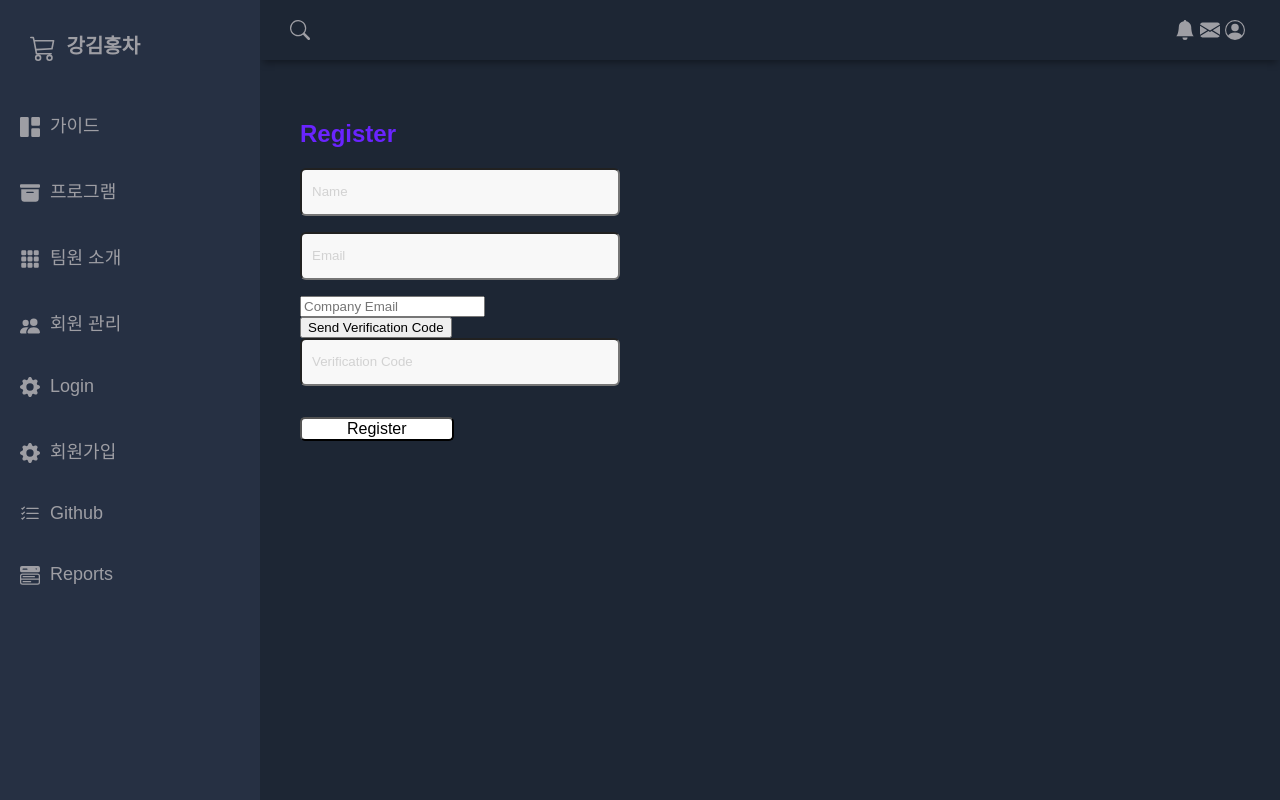
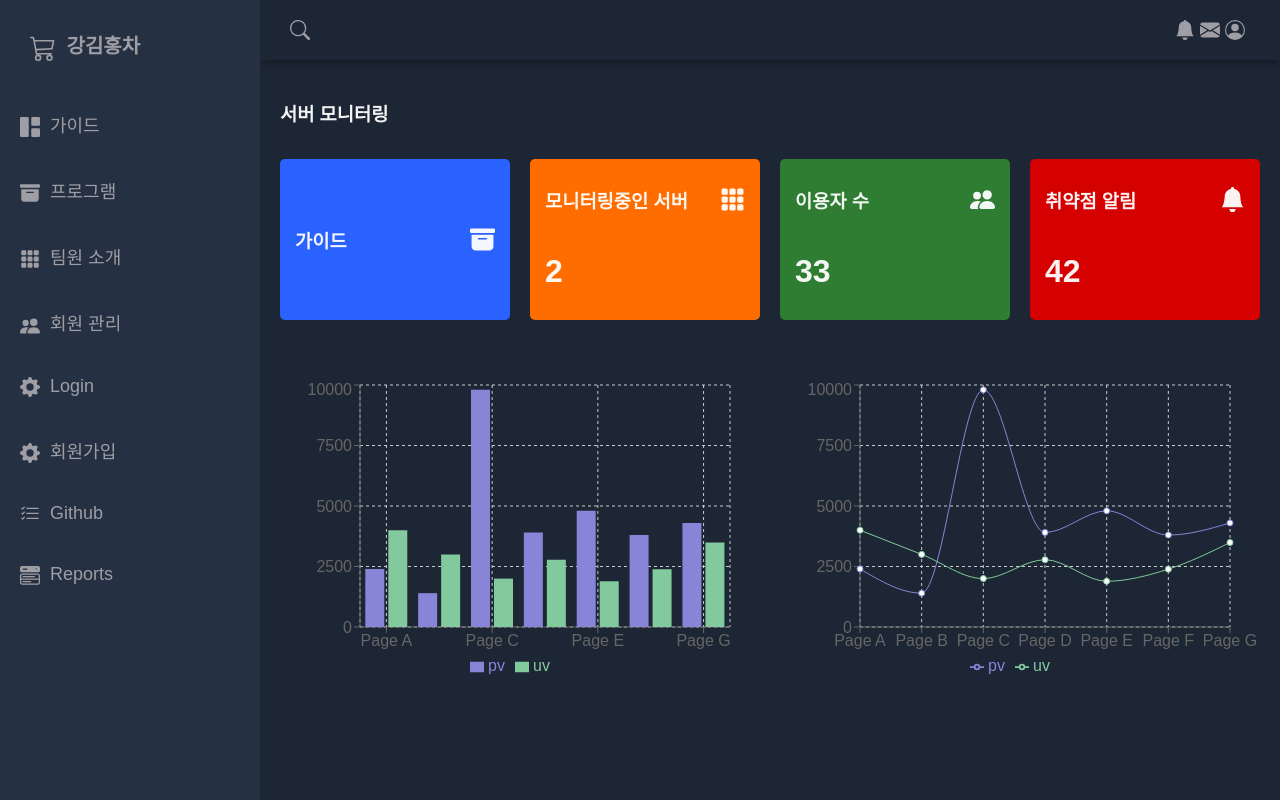
Before and after one commit to chayoonji/LiveMonitor, a React (Vite) app: page / in a window 1280 px wide. Built offline with nearby package versions, Linux system fonts and the light colour scheme.

Commit message:
홈화면복구

```diff
--- a/client/Home.jsx
+++ b/client/Home.jsx
@@ -1,94 +1,158 @@
-import React, { useState } from "react";
-import axios from "axios";
+import React from 'react';
+import {
+  BsFillArchiveFill,
+  BsFillGrid3X3GapFill,
+  BsPeopleFill,
+  BsFillBellFill,
+} from 'react-icons/bs';
+import {
+  BarChart,
+  Bar,
+  Cell,
+  XAxis,
+  YAxis,
+  CartesianGrid,
+  Tooltip,
+  Legend,
+  ResponsiveContainer,
+  LineChart,
+  Line,
+} from 'recharts';
 
-const Register = () => {
-  // 상태 변수 정의: email, password, name, companyEmail, verificationCode
-  const [email, setEmail] = useState("");
-  const [password, setPassword] = useState("");
-  const [name, setName] = useState(""); // 이름 상태 변수
-  const [companyEmail, setCompanyEmail] = useState(""); // 회사 이메일 상태 변수
-  const [verificationCode, setVerificationCode] = useState(""); // 인증번호 상태 변수
-
-  // 폼 제출 핸들러
-  const handleSubmit = async (e) => {
-    e.preventDefault(); // 폼 기본 동작 방지
-
-    try {
-      // 서버로 사용자 정보를 전송하여 등록 요청
-      const response = await axios.post("http://localhost:3001/register", {
-        name, // 이름 추가
-        email,
-        companyEmail, // 회사 이메일 추가
-        password,
-        verificationCode, // 인증번호 추가
-      });
-      alert("User registered successfully"); // 성공 알림
-    } catch (error) {
-      alert("Error registering user"); // 실패 알림
-    }
-  };
-
-  // 인증번호 전송 핸들러
-  const handleVerificationCodeSend = async () => {
-    try {
-      // 서버로 회사 이메일을 전송하여 인증 코드 요청
-      const response = await axios.post("http://localhost:3001/verify-company-email", {
-        companyEmail,
-      });
-      alert("Verification code sent successfully"); // 성공 알림
-    } catch (error) {
-      alert("Error sending verification code"); // 실패 알림
-    }
-  };
+function Home() {
+  const data = [
+    {
+      name: 'Page A',
+      uv: 4000,
+      pv: 2400,
+      amt: 2400,
+    },
+    {
+      name: 'Page B',
+      uv: 3000,
+      pv: 1398,
+      amt: 2210,
+    },
+    {
+      name: 'Page C',
+      uv: 2000,
+      pv: 9800,
+      amt: 2290,
+    },
+    {
+      name: 'Page D',
+      uv: 2780,
+      pv: 3908,
+      amt: 2000,
+    },
+    {
+      name: 'Page E',
+      uv: 1890,
+      pv: 4800,
+      amt: 2181,
+    },
+    {
+      name: 'Page F',
+      uv: 2390,
+      pv: 3800,
+      amt: 2500,
+    },
+    {
+      name: 'Page G',
+      uv: 3490,
+      pv: 4300,
+      amt: 2100,
+    },
+  ];
 
   return (
-    <div className="login-wrapper">
-      <h2>Register</h2>
-      {/* 회원가입 폼 */}
-      <form onSubmit={handleSubmit} id="login-form">
-        {/* 이름 입력 필드 */}
-        <input
-          type="text"
-          name="name"
-          placeholder="Name"
-          value={name}
-          onChange={(e) => setName(e.target.value)} // 입력 값 변경 핸들러
-        />
-        {/* 이메일 입력 필드 */}
-        <input
-          type="text"
-          name="email"
-          placeholder="Email"
-          value={email}
-          onChange={(e) => setEmail(e.target.value)} // 입력 값 변경 핸들러
-        />
-        {/* 회사 이메일 입력 필드 */}
-        <div className="company-email-wrapper">
-          <input
-            type="text"
-            name="companyEmail"
-            placeholder="Company Email"
-            value={companyEmail}
-            onChange={(e) => setCompanyEmail(e.target.value)} // 입력 값 변경 핸들러
-          />
-          {/* 인증 버튼 */}
-          <button type="button" onClick={handleVerificationCodeSend}>Send Verification Code</button>
+    <main className="main-container">
+      <div className="main-title">
+        <h3>서버 모니터링</h3>
+      </div>
+
+      <div className="main-cards">
+        <div className="card">
+          <div className="card-inner">
+            <h3>가이드</h3>
+            <BsFillArchiveFill className="card_icon" />
+          </div>
         </div>
-        {/* 인증번호 입력란 */}
-        <input
-          type="text"
-          name="verificationCode"
-          placeholder="Verification Code"
-          value={verificationCode}
-          onChange={(e) => setVerificationCode(e.target.value)} // 입력 값 변경 핸들러
-        />
-        {/* 확인 버튼 */}
-        <div className="button-container">
-          <input type="submit" value="Register" />
+        <div className="card">
+          <div className="card-inner">
+            <h3>모니터링중인 서버</h3>
+            <BsFillGrid3X3GapFill className="card_icon" />
+          </div>
+          <h1>2</h1>
         </div>
-      </form>
-    </div>
+        <div className="card">
+          <div className="card-inner">
+            <h3>이용자 수</h3>
+            <BsPeopleFill className="card_icon" />
+          </div>
+          <h1>33</h1>
+        </div>
+        <div className="card">
+          <div className="card-inner">
+            <h3>취약점 알림</h3>
+            <BsFillBellFill className="card_icon" />
+          </div>
+          <h1>42</h1>
+        </div>
+      </div>
+
+      <div className="charts">
+        <ResponsiveContainer width="100%" height="100%">
+          <BarChart
+            width={500}
+            height={300}
+            data={data}
+            margin={{
+              top: 5,
+              right: 30,
+              left: 20,
+              bottom: 5,
+            }}
+          >
+            <CartesianGrid strokeDasharray="3 3" />
+            <XAxis dataKey="name" />
+            <YAxis />
+            <Tooltip />
+            <Legend />
+            <Bar dataKey="pv" fill="#8884d8" />
+            <Bar dataKey="uv" fill="#82ca9d" />
+          </BarChart>
+        </ResponsiveContainer>
+
+        <ResponsiveContainer width="100%" height="100%">
+          <LineChart
+            width={500}
+            height={300}
+            data={data}
+            margin={{
+              top: 5,
+              right: 30,
+              left: 20,
+              bottom: 5,
+            }}
+          >
+            <CartesianGrid strokeDasharray="3 3" />
+            <XAxis dataKey="name" />
+            <YAxis />
+            <Tooltip />
+            <Legend />
+            <Line
+              type="monotone"
+              dataKey="pv"
+              stroke="#8884d8"
+              activeDot={{ r: 8 }}
+            />
+            <Line type="monotone" dataKey="uv" stroke="#82ca9d" />
+          </LineChart>
+        </ResponsiveContainer>
+      </div>
+    </main>
   );
-};
+}
 
-export default Register;
+export default Home;
```
